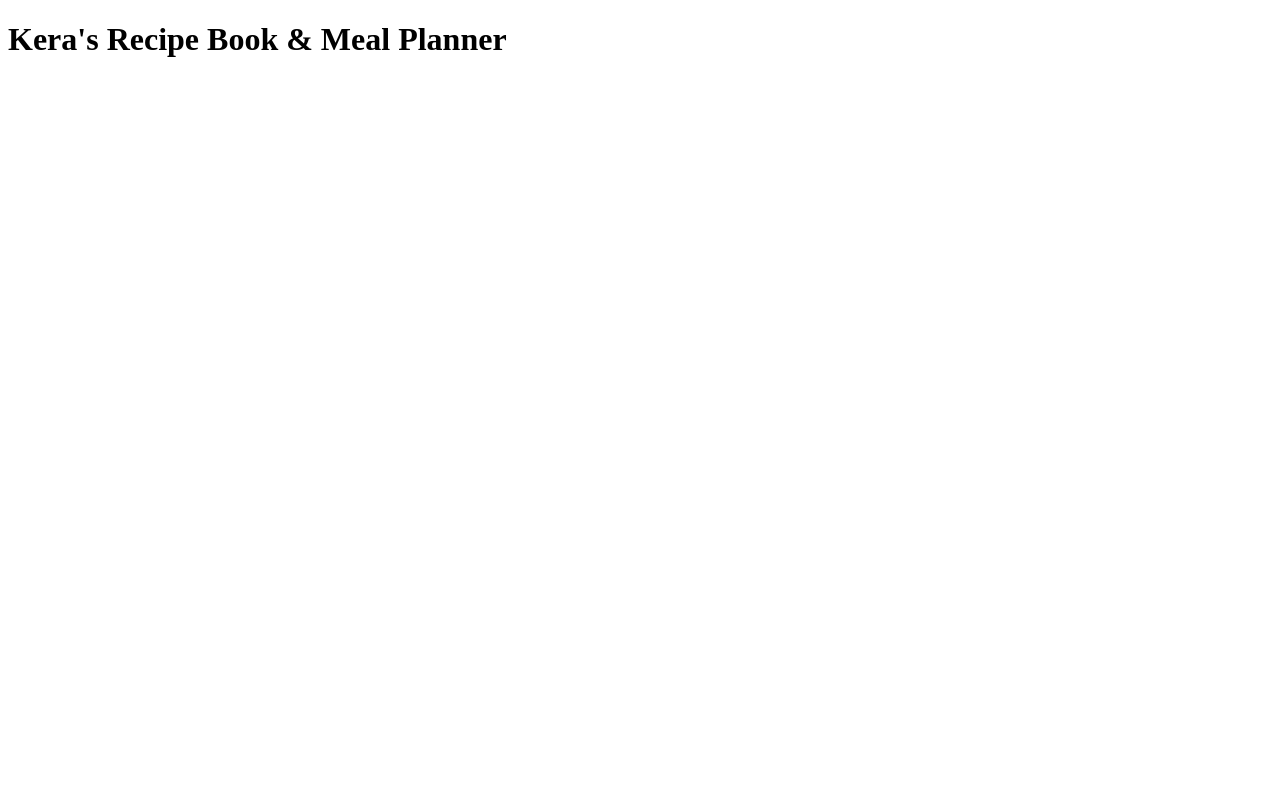
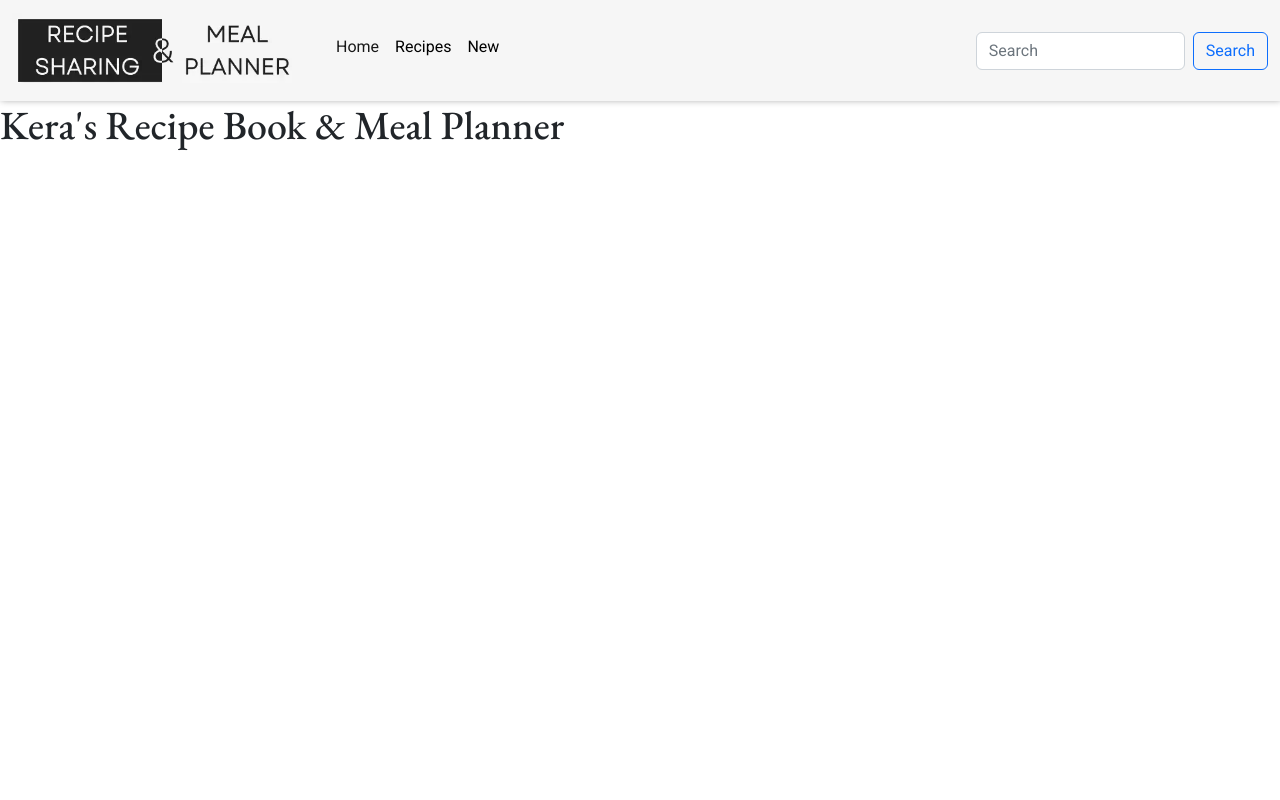
Before and after one commit to kera-cudmore/recipe-book-meal-tracker, a Django app: page / in a window 1280 px wide. Run offline with Django 4.2, Linux system fonts and the light colour scheme; some libraries are stand-ins or nearby versions.

Commit message:
add: header nav

```diff
--- a/main/settings.py
+++ b/main/settings.py
@@ -124,6 +124,8 @@ USE_TZ = True
 
 STATIC_URL = 'static/'
 
+STATICFILES_DIRS = (os.path.join(BASE_DIR, 'static'),)
+
 # Default primary key field type
 # https://docs.djangoproject.com/en/4.1/ref/settings/#default-auto-field
 
--- /dev/null
+++ b/static/css/base.css
@@ -0,0 +1,60 @@
+@import url('https://fonts.googleapis.com/css2?family=EB+Garamond:wght@400;500;600&family=Roboto:wght@400;500&display=swap');
+
+:root {
+  /* Fonts */
+  --title: 'EB Garamond', serif;
+  --main-font: 'Roboto', serif;
+
+  /* Colours */
+  --background: #3F006A0F;
+  --blue: #0D6EFD;
+  --black: #000;
+  --off-white: #F6F6F6;
+  --white: #FFF;
+  --orange: #FFBF50;
+
+  /* Utils */
+  --small-box-shadow: 1px -1px 7px 0 #00000061;
+  --border: 1px solid #00000030;
+}
+
+
+html, body {
+  height: 100%;
+}
+
+body {
+  display: flex;
+  flex-direction: column;
+  font-family: var(--main-font);
+}
+
+h1, h2, h3, h4, h5, h6 {
+  font-family: var(--title);
+}
+
+main {
+  flex: 1 0 auto;
+  background-color: var(--white);
+}
+
+
+/* Header */
+.navbar {
+  background-color: var(--off-white);
+  box-shadow: var(--small-box-shadow);
+}
+
+a.nav-link {
+  color: var(--black);
+}
+
+img.logo {
+  width: 18.75rem;
+}
+
+
+/* Footer */
+footer {
+  flex-shrink: 0;
+}
--- a/templates/base.html
+++ b/templates/base.html
@@ -1,12 +1,27 @@
+{% load static %}
+
 <!DOCTYPE html>
 <html lang="en">
 <head>
   <meta charset="UTF-8">
   <meta http-equiv="X-UA-Compatible" content="IE=edge">
   <meta name="viewport" content="width=device-width, initial-scale=1.0">
-  <title>Document</title>
+
+  {% block extra_css %}
+    <link rel="stylesheet" href="https://cdnjs.cloudflare.com/ajax/libs/bootstrap/5.2.3/css/bootstrap.min.css" integrity="sha512-SbiR/eusphKoMVVXysTKG/7VseWii+Y3FdHrt0EpKgpToZeemhqHeZeLWLhJutz/2ut2Vw1uQEj2MbRF+TVBUA==" crossorigin="anonymous" referrerpolicy="no-referrer">
+    <link rel="stylesheet" href="{% static 'css/base.css' %}">
+  {% endblock %}
+
+  {% block extra_js %}
+  <script src="https://cdnjs.cloudflare.com/ajax/libs/bootstrap/5.2.3/js/bootstrap.min.js" integrity="sha512-1/RvZTcCDEUjY/CypiMz+iqqtaoQfAITmNSJY17Myp4Ms5mdxPS5UV7iOfdZoxcGhzFbOm6sntTKJppjvuhg4g==" crossorigin="anonymous" referrerpolicy="no-referrer"></script>
+  {% endblock %}
+
+  <title>Recipe Book & Meal Planner - {% block title %}{% endblock %}</title>
 </head>
 <body>
+
+  {% include 'includes/header.html' %}
+
   <h1>Kera's Recipe Book & Meal Planner</h1>
 </body>
 </html>
--- /dev/null
+++ b/templates/includes/header.html
@@ -0,0 +1,34 @@
+{% load static %}
+
+<header>
+  <nav class="navbar navbar-expand-lg bg-body-tertiary">
+    <div class="container-fluid">
+      <!-- Logo -->
+      <a class="navbar-brand" href="#"><img src="{% static 'images/logo.webp' %}" alt="Recipe Book and Meal Planner Logo" class="logo"></a>
+      <button class="navbar-toggler" type="button" data-bs-toggle="collapse" data-bs-target="#navbarNav" aria-controls="navbarNav" aria-expanded="false" aria-label="Toggle navigation">
+        <span class="navbar-toggler-icon"></span>
+      </button>
+
+      <!-- Navigation -->
+      <div class="collapse navbar-collapse" id="navbarNav">
+        <ul class="navbar-nav me-auto mb-2">
+          <li class="nav-item">
+            <a class="nav-link active" aria-current="page" href="{% url 'home' %}">Home</a>
+          </li>
+          <li class="nav-item">
+            <a class="nav-link" href="#">Recipes</a>
+          </li>
+          <li class="nav-item">
+            <a class="nav-link" href="#">New</a>
+          </li>
+        </ul>
+
+        <!-- Search Bar-->
+        <form class="d-flex" role="search">
+          <input class="form-control me-2" type="search" placeholder="Search" aria-label="Search">
+          <button class="btn btn-outline-primary" type="submit">Search</button>
+        </form>
+      </div>
+    </div>
+  </nav>
+</header>
```
Also changed, not shown: static/images/logo.webp (added).
